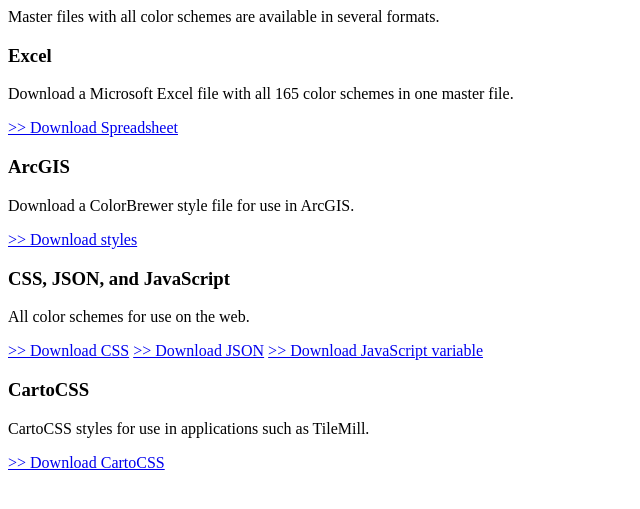
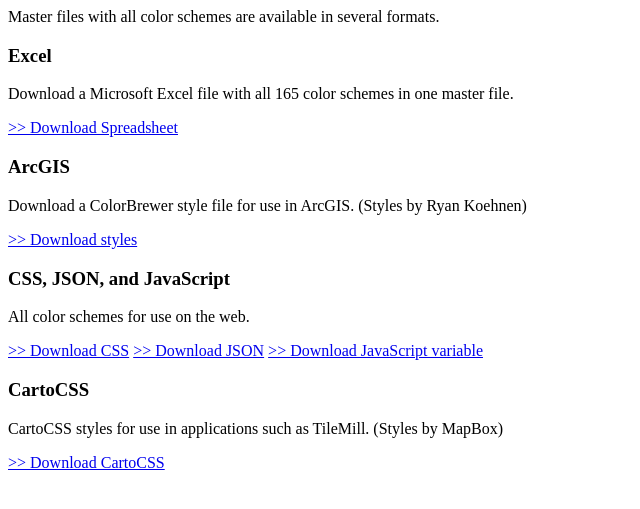
Before and after one commit to axismaps/colorbrewer, a PHP site: page /learnmore/downloads.html in a window 1280 px wide. Shown: the top 509 px of the page, without its empty margins (0-640 px from the left). Run offline with PHP 8.4, Linux system fonts and the light colour scheme.

Commit message:
Some minor changes to exports and downloads

```diff
--- a/index.html
+++ b/index.html
@@ -116,7 +116,7 @@
 					<div>EXPORT</div>
 				</div> <!--end tab div-->
 				<div id="selected-data">
-					<h2>Export your SELECTED COLOR SCHEME:</h2>
+					<h2>Export your selected color scheme:</h2>
 					<div id="perma">
 						<h3>Permalink</h3>
 						<p>Share a direct link to this color scheme.</p>
@@ -124,15 +124,17 @@
 					</div> <!--end perma div-->
 					<div id="adobe">
 						<h3>Adobe</h3>
-						<p>Download an Adobe Swatch Exchange (ASE) file for Illustrator or Photoshop.</p>
+						<p>Download an Adobe Swatch Exchange (ASE) file of this scheme for Illustrator or Photoshop.</p>
 						<a id="ase" href="#" target="_blank">&gt;&gt; Download Scheme as ASE</a>
 					</div> <!--end adobe div-->
 					<div class="copy" id="copy-json">
 						<h3>JavaScript</h3>
+						<p>Colors for this scheme as a JS array</p>
 						<input type="text" id="permalink" value="JSON!" />
 					</div>
 					<div class="copy" id="copy-css">
 						<h3>CSS</h3>
+						<p>CSS classes for this scheme</p>
 						<input type="text" id="permalink" value="CSS!" />
 					</div>
 				</div> <!--end selected-data div-->
--- a/learnmore/downloads.html
+++ b/learnmore/downloads.html
@@ -10,7 +10,7 @@
 			</div> <!--end excel div-->
 			<div id="arc">
 				<h3>ArcGIS</h3>
-				<p>Download a ColorBrewer style file for use in ArcGIS.</p>
+				<p>Download a ColorBrewer style file for use in ArcGIS. (Styles by Ryan Koehnen)</p>
 				<a href="http://arcscripts.esri.com/details.asp?dbid=14403" target="_blank">&gt;&gt; Download styles</a>
 			</div> <!--end arc div-->
 		</div>
@@ -25,8 +25,8 @@
 
 			<div id="carto">
 				<h3>CartoCSS</h3>
-				<p>CartoCSS styles for use in applications such as TileMill.</p>
-				<a href="export/colorbrewer.js" target="_blank">&gt;&gt; Download CartoCSS</a>
+				<p>CartoCSS styles for use in applications such as TileMill. (Styles by MapBox)</p>
+				<a href="https://github.com/mapbox/colorbrewer-carto" target="_blank">&gt;&gt; Download CartoCSS</a>
 			</div>
 		</div>
 	</div> <!--end master-data div-->
--- a/style.css
+++ b/style.css
@@ -395,7 +395,6 @@ a img{ border: none }
 #download a{
 	margin-left: 0;
 }
-#export h3, #download h3{ color: #333; }
 #export input{
 	width: 230px;
 	margin: -5px 0 0 10px;
@@ -427,7 +426,7 @@ a img{ border: none }
 }
 #selected-data > div{
 	width: 250px;
-	margin-bottom: 20px;
+	margin-bottom: 10px;
 }
 #perma{
 	float: left;
@@ -441,6 +440,8 @@ a img{ border: none }
 }
 #copy-json{ float: left; }
 #copy-css{ float: left; }
+#export #copy-json p{ margin-bottom: 0; }
+#export #copy-css p{ margin-bottom: 0; }
 #master-data{
 	width: 530px;
 	height: 210px;
```
